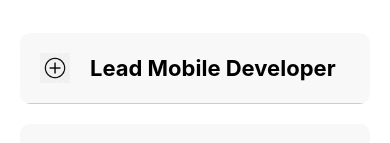
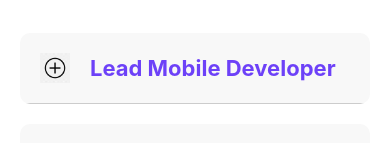
Before and after one commit to TristaoEzio/MyProfileEzio, a React Native app: screen / in a window 390 px wide. Shown: the part 698-841 px from the top of the page. Built offline with nearby package versions, Linux system fonts and the light colour scheme.

Commit message:
Title: Improve color scheme for title.

```diff
--- a/src/components/AccordionItem.tsx
+++ b/src/components/AccordionItem.tsx
@@ -12,6 +12,7 @@ import {
 interface AccordionItemProps {
   title: string;
   content: string;
+  color?: string;
 }
 
 const AccordionItem: React.FC<AccordionItemProps> = ({title, content}) => {
@@ -77,6 +78,7 @@ const styles = StyleSheet.create({
     fontSize: 22,
     fontWeight: 'bold',
     marginLeft: 20,
+    color: '#6D41F8',
   },
   content: {
     padding: 20,
```
